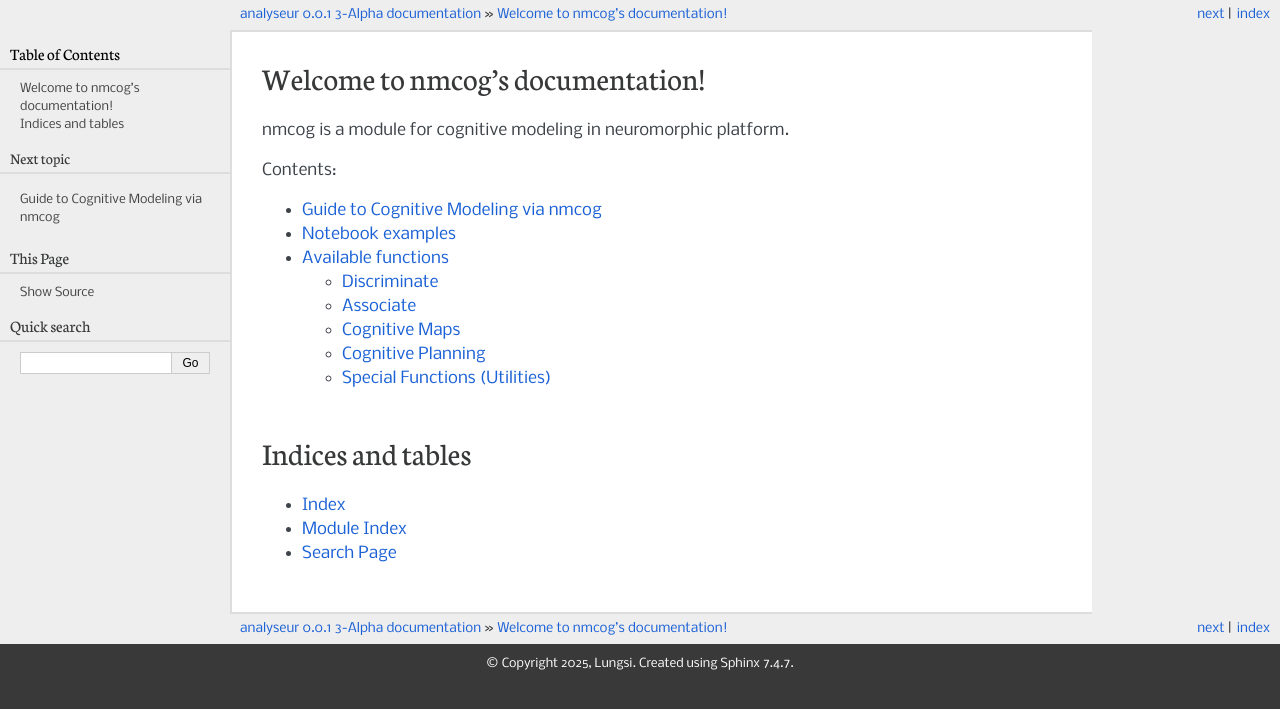
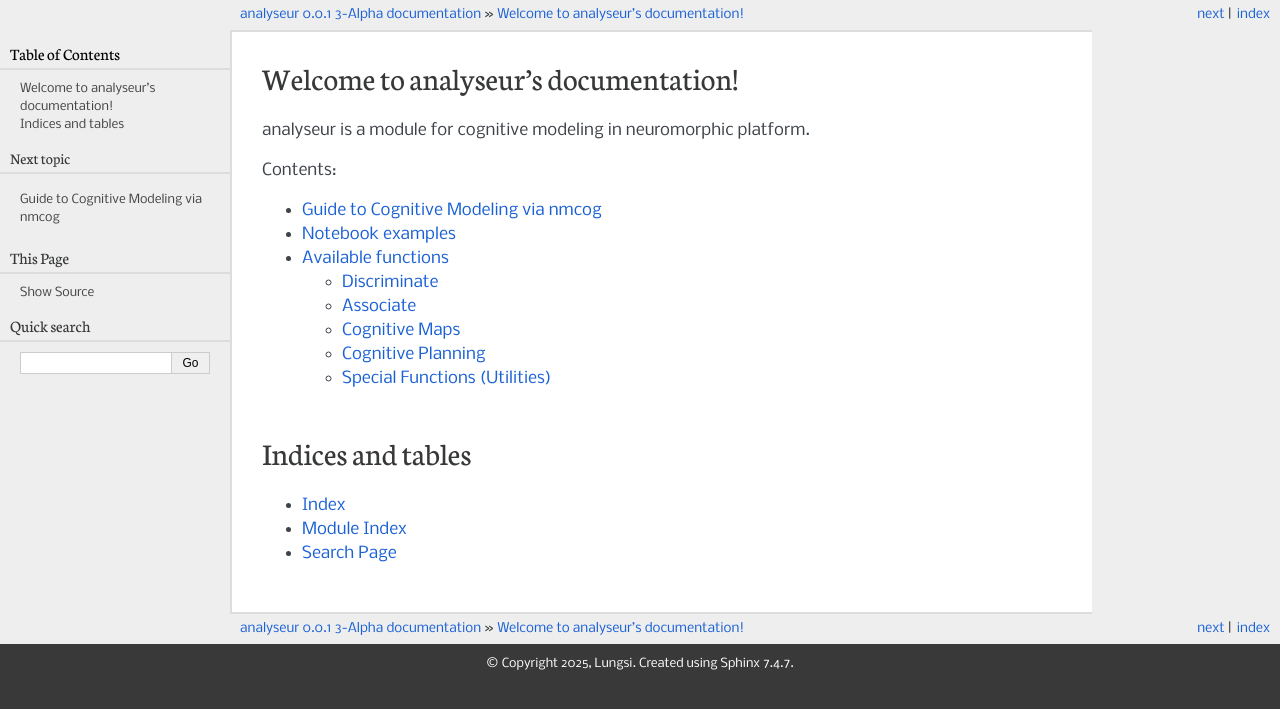
Before and after one commit to neuralmodelling/analyseur, a Sphinx documentation site: the page built from docs/index.rst, in a window 1280 px wide. Shown: the top 709 px of the page. Built offline with Sphinx 7.4.7, drawn with Linux system fonts in a browser that asks for light colours; pages that are not in the unit, such as notebooks, are missing from menus.

Commit message:
Edit index.rst

```diff
--- a/docs/index.rst
+++ b/docs/index.rst
@@ -1,12 +1,12 @@
-.. nmcog documentation master file, created by
+.. analyseur documentation master file, created by
    sphinx-quickstart on Tue Mar 17 16:18:27 2020.
    You can adapt this file completely to your liking, but it should at least
    contain the root `toctree` directive.
 
-Welcome to nmcog's documentation!
+Welcome to analyseur's documentation!
 =================================
 
-nmcog is a module for cognitive modeling in neuromorphic platform.
+analyseur is a module for cognitive modeling in neuromorphic platform.
 
 .. toctree::
    :maxdepth: 2
```
